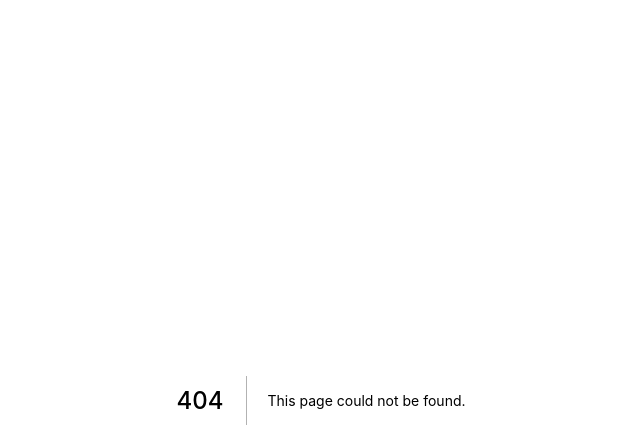
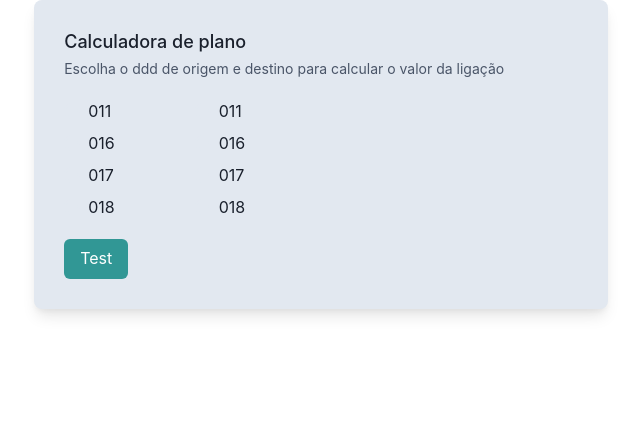
Before and after one commit to guiduck/LOL, a Next.js app: page /simulator in a window 1280 px wide. Before the commit this address had no page. Shown: the top 448 px of the page, without its empty margins (319-959 px from the left). Built offline with nearby package versions, Linux system fonts and the light colour scheme; data requests are answered from the project's data file.

Commit message:
pricing selected origin and destiny

```diff
--- a/package.json
+++ b/package.json
@@ -19,6 +19,7 @@
     "axios": "^0.24.0",
     "framer-motion": "^5.6.0",
     "next": "11.1.2",
+    "pill-pity": "^0.2.2",
     "react": "17.0.2",
     "react-dom": "17.0.2",
     "react-icons": "^4.3.1"
--- /dev/null
+++ b/pages/simulator/index.tsx
@@ -0,0 +1,74 @@
+import { Box, Button, Container, Flex, Heading, Radio, RadioGroup, Stack, Text, useColorModeValue } from '@chakra-ui/react';
+import React from 'react';
+import useApi from '../../src/hooks/useApi';
+
+const simulator: React.FC = () => {
+
+  const [origin, setOrigin] = React.useState('11')
+  const [destiny, setDestiny] = React.useState('11')
+
+  const { response: pricingData, error } = useApi('/origin')
+  console.log(pricingData)
+
+  const pricing = (origin, destiny) => {
+    //use selected origin and compare to array of pricingData to calculate spending
+    const destinyPrices = pricingData.filter(p => p == origin)
+    const price = destinyPrices.filter(p => p == destiny)
+
+    if (!price) {
+
+    }
+  }
+
+  return (
+    <Container justifyContent='center' alignItems='center'>
+      <Box mt={[10, 0]} p={30} bg={useColorModeValue("gray.200", "gray.600")} rounded='lg' boxShadow='lg' >
+        <Flex display='column'   >
+          <Box px={[4, 0]} pb={5}>
+            <Heading fontSize="lg" fontWeight="medium" lineHeight="6">
+              Calculadora de plano
+            </Heading>
+            <Text
+              mt={1}
+              fontSize="sm"
+              color={useColorModeValue("gray.600", "gray.400")}
+            >
+              Escolha o ddd de origem e destino para calcular o valor da ligação
+            </Text>
+          </Box>
+          <Flex gap={20}>
+            <RadioGroup onChange={setOrigin} value={origin}>
+              <Stack direction='column'>
+                <Radio value='011'>011</Radio>
+                <Radio value='016'>016</Radio>
+                <Radio value='017'>017</Radio>
+                <Radio value='018'>018</Radio>
+              </Stack>
+            </RadioGroup>
+            <RadioGroup onChange={setDestiny} value={destiny}>
+              <Stack direction='column'>
+                <Radio value='011'>011</Radio>
+                <Radio value='016'>016</Radio>
+                <Radio value='017'>017</Radio>
+                <Radio value='018'>018</Radio>
+              </Stack>
+            </RadioGroup>
+          </Flex>
+
+          <Flex pt={5}>
+            <Button
+              type="submit"
+              colorScheme="teal"
+              _focus={{ shadow: "" }}
+              fontWeight="md"
+            >
+              Test
+            </Button>
+          </Flex>
+        </Flex>
+      </Box>
+    </Container>
+  )
+}
+
+export default simulator;
--- a/src/components/Hero/index.tsx
+++ b/src/components/Hero/index.tsx
@@ -1,7 +1,12 @@
 import { Box, Button, chakra, Icon, Stack, Text, useColorModeValue } from '@chakra-ui/react';
 import React from 'react';
+import Router from 'next/router'
 
 const Hero: React.FC = () => {
+
+  const goToSimulator = () => {
+    Router.push('/simulator')
+  }
 
   return (
     <Box px={8} py={24} mx="auto">
@@ -56,6 +61,7 @@ const Hero: React.FC = () => {
             mb={{ base: 2, sm: 0 }}
             size="lg"
             cursor="pointer"
+            onClick={goToSimulator}
           >
             Simule ligação
             <Icon boxSize={4} ml={1} viewBox="0 0 20 20" fill="currentColor">
--- /dev/null
+++ b/src/hooks/useApi.ts
@@ -0,0 +1,29 @@
+import { useState, useEffect } from 'react';
+import { api } from '../services/api';
+
+const useApi = ( url ) => {
+  const [response, setResponse] = useState(null);
+  const [error, setError] = useState('');
+  const [loading, setloading] = useState(true);
+
+  const fetchData = () => {
+    api.get(url)
+        .then((res) => {
+            setResponse(res.data);
+        })
+        .catch((err) => {
+            setError(err);
+        })
+        .finally(() => {
+            setloading(false);
+        });
+  };
+
+  useEffect(() => {
+    fetchData();
+  }, [url]);
+
+  return { response, error, loading };
+};
+
+export default useApi;
--- a/src/services/api.ts
+++ b/src/services/api.ts
@@ -1,5 +1,5 @@
 import axios from 'axios'
 
-const api = axios.create({
+export const api = axios.create({
   baseURL: 'http://localhost:3333'
 })
```
Also changed, not shown: 1 other file (tests, documents, lock files or other folders). Lines whose indentation alone changed are shown as unchanged.
